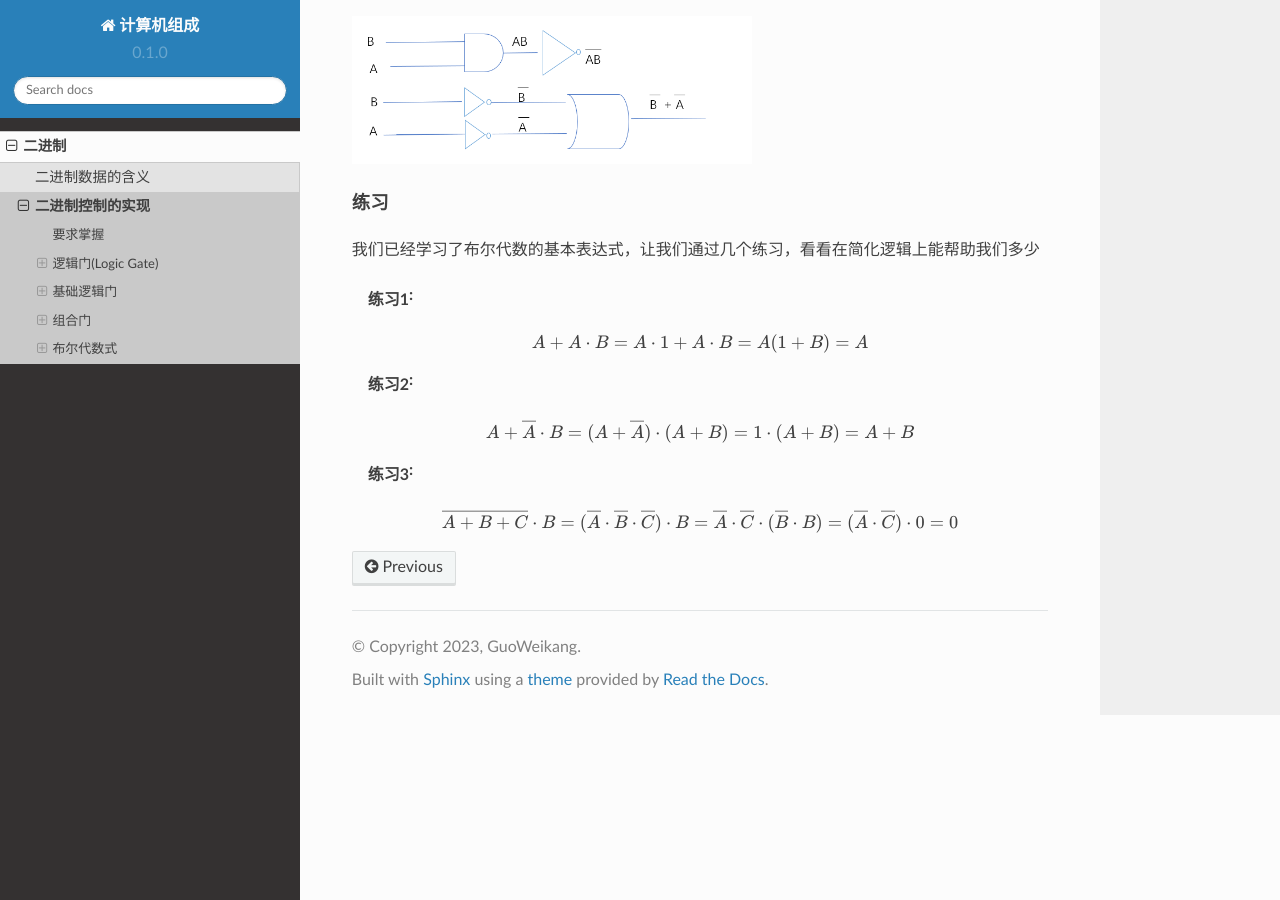
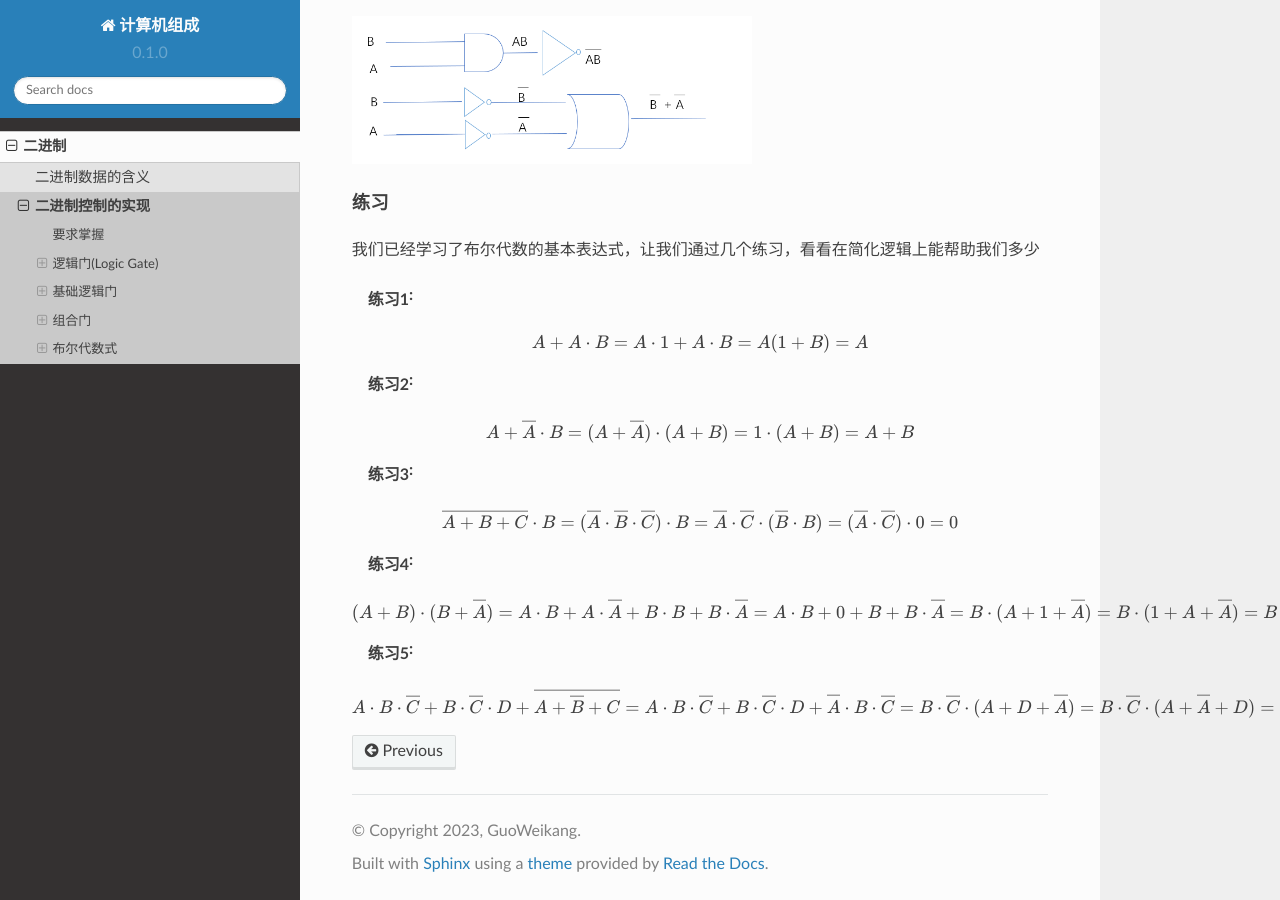
Before and after one commit to guoweikang/Notes, a Sphinx documentation site: the page built from docs/source/data_bits/boolean_logic.rst, in a window 1280 px wide and 900 px high, scrolled down 11815 px. Built offline with Sphinx 7.4.7 and the Read the Docs theme 2.0.0, drawn with Linux system fonts in a browser that asks for light colours.

Commit message:
add simplification tests

```diff
--- a/docs/source/data_bits/boolean_logic.rst
+++ b/docs/source/data_bits/boolean_logic.rst
@@ -594,3 +594,23 @@ Not Gate并不适用布尔代数式的特性(分配律、交换律、结合律)
    = \overline{A} \cdot \overline{C} \cdot (\overline{B} \cdot B)
    = (\overline{A} \cdot \overline{C}) \cdot 0
    = 0
+
+:练习4:
+
+.. math::
+
+   (A+B) \cdot (B + \overline{A} ) = A \cdot B + A \cdot \overline{A} + B \cdot B + B \cdot  \overline{A}
+    = A \cdot B + 0 + B + B  \cdot  \overline{A}
+    = B \cdot (A + 1 + \overline{A})
+	= B \cdot (1 + A + \overline{A}) = B \cdot 1 = B
+
+:练习5:
+
+.. math::
+
+   A \cdot B \cdot \overline{C}  + B \cdot \overline{C} \cdot D +  \overline{A + \overline{B} + C}
+   =  A \cdot B \cdot \overline{C}  + B \cdot \overline{C} \cdot D + \overline{A} \cdot B \cdot \overline{C}
+   = B \cdot \overline{C} \cdot (A + D + \overline{A})
+   = B \cdot \overline{C} \cdot (A+\overline{A} + D)
+   = B \cdot \overline{C} \cdot (1 + D)
+   = B \cdot \overline{C}
```
